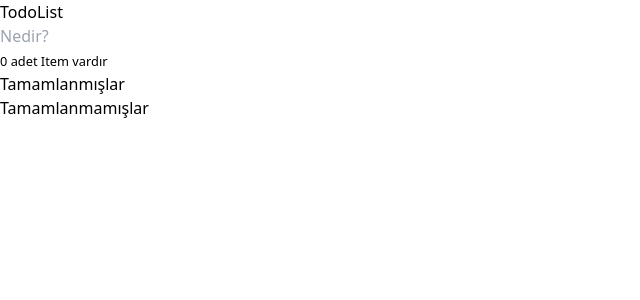
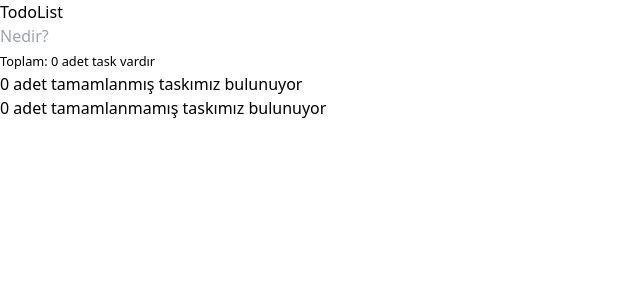
Before and after one commit to comlekahmetcan/vue-composition-api, a Vue app in the folder 1-todo-list/: page / in a window 1280 px wide. Shown: the top 300 px of the page, without its empty margins (0-640 px from the left). Built offline with nearby package versions, Linux system fonts and the light colour scheme.

Commit message:
Summary componentinin dinamikleştirme

```diff
--- a/1-todo-list/src/components/MySummary.vue
+++ b/1-todo-list/src/components/MySummary.vue
@@ -1,4 +1,18 @@
 <template>
-  <div class="text-green-300">Tamamlanmışlar</div>
-  <div class="text-red-400">Tamamlanmamışlar</div>
+  <div class="text-green-300">{{ completed }} adet tamamlanmış taskımız bulunuyor</div>
+  <div class="text-red-400">{{ unCompleted }} adet tamamlanmamış taskımız bulunuyor</div>
 </template>
+<script>
+import { computed } from "vue";
+export default {
+  props: {
+    todoList: Array,
+  },
+  setup(props) {
+    const completed = computed(() => props.todoList.filter((i) => i.completed).length);
+    const unCompleted = computed(() => props.todoList.filter((i) => !i.completed).length);
+
+    return { completed, unCompleted };
+  },
+};
+</script>
--- a/1-todo-list/src/components/todoList.vue
+++ b/1-todo-list/src/components/todoList.vue
@@ -1,8 +1,8 @@
 <template>
   <section class="mt-4">
     <TodoListItem @delete-event="$emit('delete-event',$event)" v-for="todoItem in todoList" :key="todoItem.id" :todo="todoItem" />
-    <small>{{ todoLength }} adet Item vardır</small>
-    <MySummary />
+    <small>Toplam: {{ todoLength }} adet task vardır</small>
+    <MySummary :todoList="todoList"/>
   </section>
 </template>
 
```
